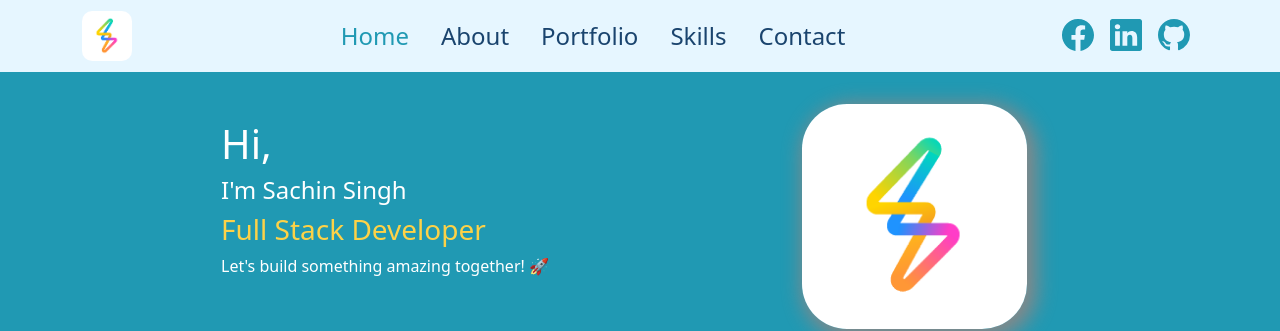
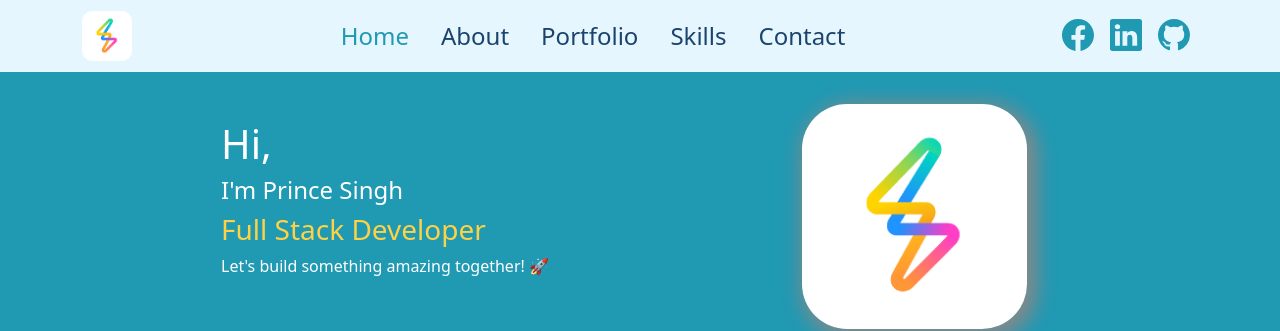
Before and after one commit to sachinsingh24/portfolio-reactjs, a React (Create React App) app: page / in a window 1280 px wide. Shown: the top 331 px of the page. Built offline with nearby package versions, Linux system fonts and the light colour scheme; the HTML template or start-up script is replaced by a standard one.

Commit message:
Update Hero.js

```diff
--- a/src/Components/Hero/Hero.js
+++ b/src/Components/Hero/Hero.js
@@ -13,7 +13,7 @@ const Hero = () => {
           <div className='hero-content'>
             <h1>Hi, </h1>
             <h4>
-              I'm<span> Sachin</span> Singh
+              I'm<span> Prince</span> Singh
             </h4>
             <h3 className='designation'>Full Stack Developer</h3>
             <span>Let's build something amazing together! 🚀 </span>
```
